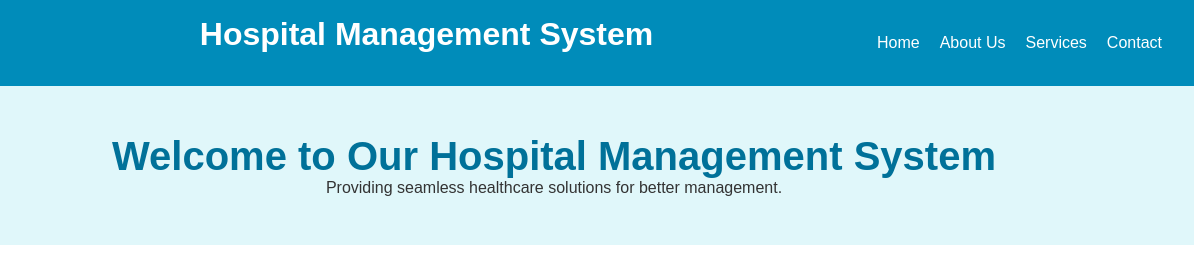
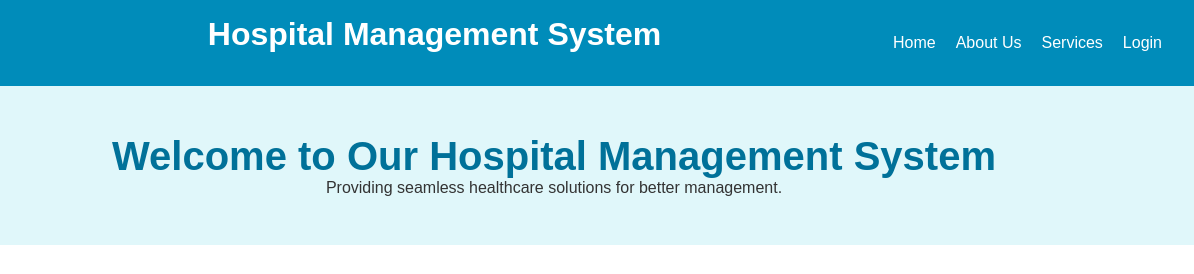
Before and after one commit to mingmaaa/hospital-management-system, a plain HTML site: page index.html in a window 1280 px wide. Shown: the top 274 px of the page, 86-1280 px from the left. Drawn offline with Linux system fonts and the light colour scheme.

Commit message:
added feature: login

```diff
--- a/index.html
+++ b/index.html
@@ -19,7 +19,7 @@
                         <li><a href="#">Home</a></li>
                         <li><a href="#">About Us</a></li>
                         <li><a href="#">Services</a></li>
-                        <li><a href="#">Contact</a></li>
+                        <li><a href="login.html">Login</a></li>
                     </ul>
                 </nav>
             </div>
```
